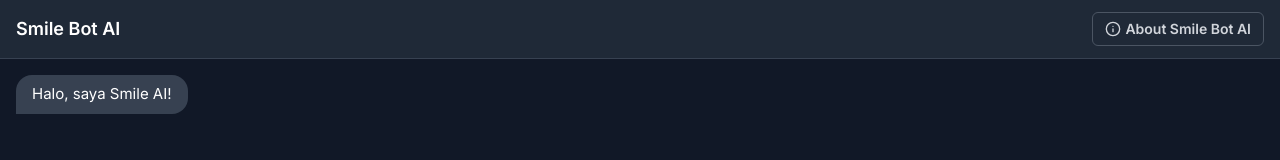
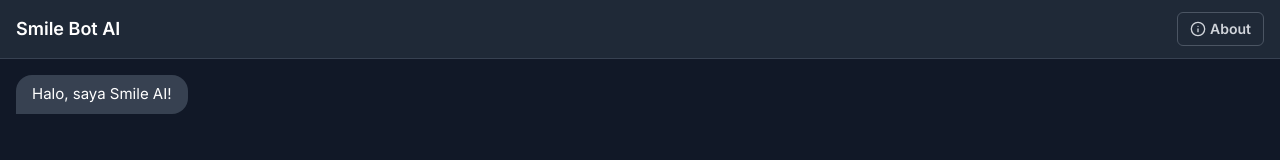
Before and after one commit to smilebotstore/tesai, a Next.js app: page / in a window 1280 px wide. Shown: the top 160 px of the page. Built offline with nearby package versions, Linux system fonts and the light colour scheme.

Commit message:
Update index.js

```diff
--- a/pages/index.js
+++ b/pages/index.js
@@ -184,7 +184,7 @@ export default function Home() {
               className="flex items-center gap-1 font-bold text-sm px-3 py-1.5 rounded-md border border-gray-600 text-gray-300 hover:bg-gray-700"
             >
               <Info className="w-4 h-4" />
-              About Smile Bot AI
+              About
             </a>
           </div>
         </header>
```
